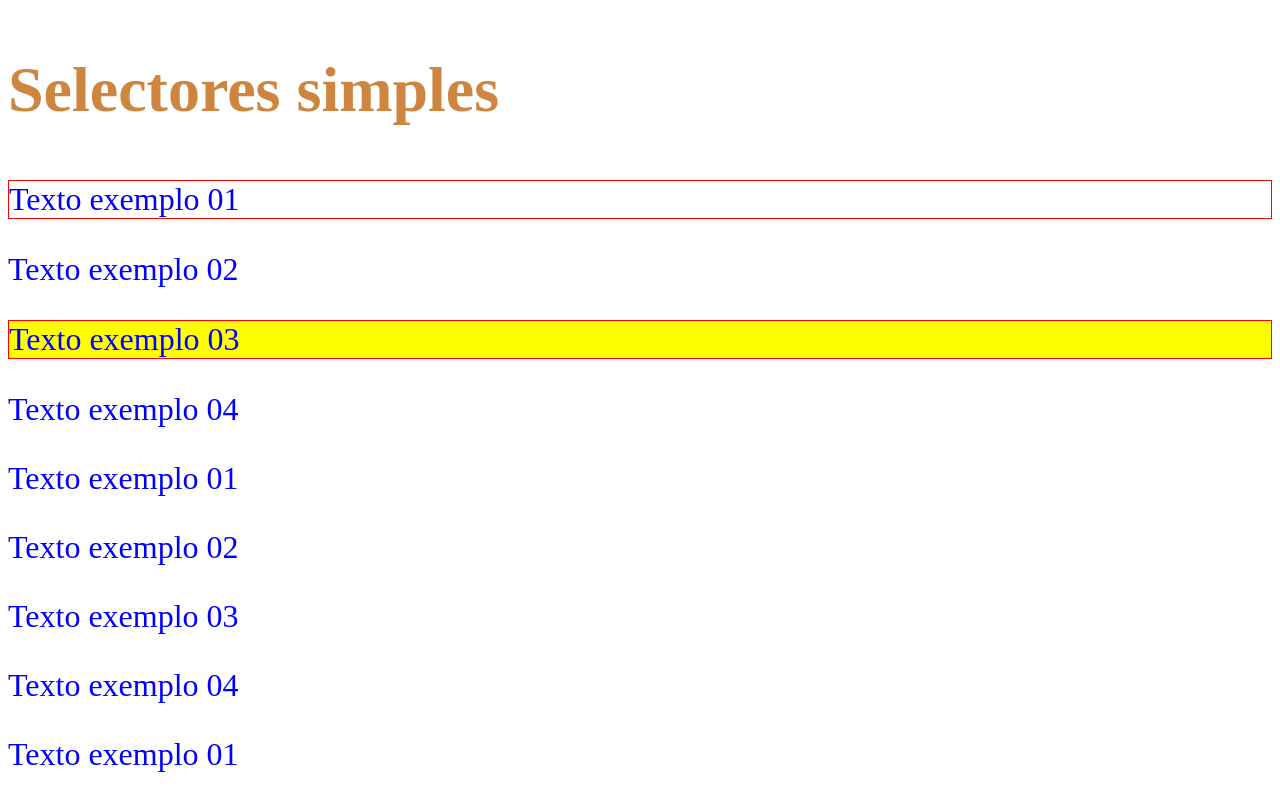
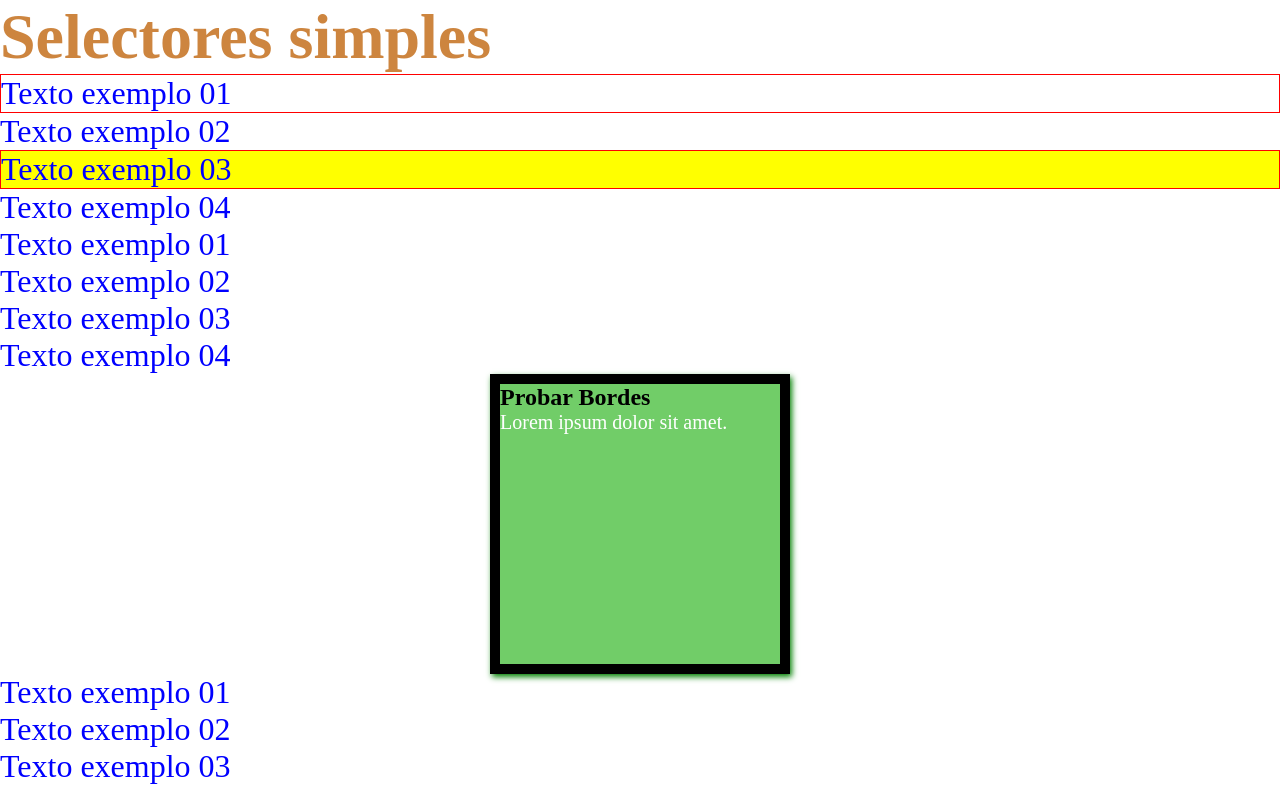
Before and after one commit to Izan206/Entorno-Cliente, a plain HTML site: page Tema1/Ejemplos/t1ex00/aprendocss.html in a window 1280 px wide. Shown: the top 790 px of the page. Drawn offline with Linux system fonts and the light colour scheme.

Commit message:
Nuevas funcionalidades en HTML y CSS

```diff
--- a/Tema1/Ejemplos/t1ex00/aprendocss.css
+++ b/Tema1/Ejemplos/t1ex00/aprendocss.css
@@ -1,3 +1,10 @@
+/* Reset basico para mellorar a compatibilidade*/
+* {
+    margin: 0;
+    padding: 0;
+    box-sizing: border-box;
+}
+
 p {
     font-size: 2em;
     color: blue;
@@ -16,3 +23,30 @@ p {
     border: 1px solid rgb(255, 0, 0);
     background-color: yellow;
 }
+
+.contenedor {
+    display: flex;
+    justify-content: center;
+    align-items: center;
+}
+.caixa {
+ background-color: rgba(53, 184, 41, 0.7);
+ border: 10px solid black;
+ height: 300px;
+ width: 300px;
+ box-shadow: 2px 3px 6px green;
+}
+
+.caixa p {
+    font-size: 20px;
+    color: rgb(255, 255, 255);
+}
+
+.caixa h2 {
+    color: rgb(0, 0, 0);
+
+}
+
+.caixa:hover {
+    background-color: rgb(0, 255, 0);
+}
--- a/Tema1/Ejemplos/t1ex00/aprendocss.html
+++ b/Tema1/Ejemplos/t1ex00/aprendocss.html
@@ -4,7 +4,7 @@
     <meta charset="UTF-8">
     <meta name="viewport" content="width=device-width, initial-scale=1.0">
     <link rel="stylesheet" href="aprendocss.css">
-    <title>Document</title>
+    <title>Entorno Cliente</title>
 </head>
 <body>
     <article class="articulo">
@@ -21,6 +21,13 @@
         <p>Texto exemplo 03</p>
         <p>Texto exemplo 04</p>
     </article>
+    <div class="contenedor">
+        <div class="caixa">
+        <h2>Probar Bordes</h2>
+        <p>Lorem ipsum dolor sit amet.</p>
+    </div>
+    </div>
+
     <article class="articulo">
         <h1></h1>
         <p>Texto exemplo 01</p>
```
